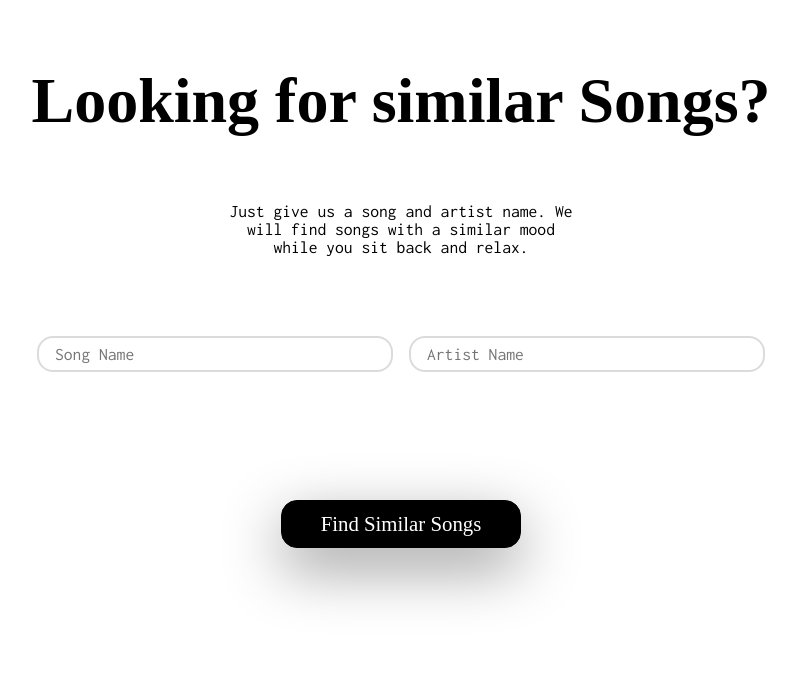
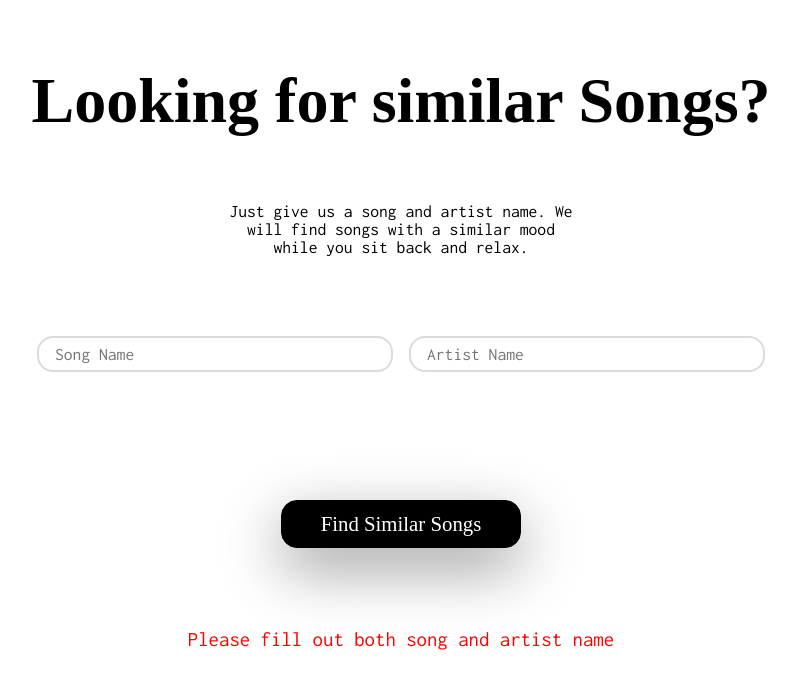
Before and after one commit to Simon-0711/ta_lyrics_sentiment_classification, a React (Create React App) app in the folder frontend/mood_classification/: page / in a window 1280 px wide. Both pictures are taken after a click on the button "Find Similar Songs". Shown: the top 688 px of the page, without its empty margins (239-1037 px from the left). Built offline with nearby package versions, Linux system fonts and the light colour scheme; a web font is replaced by a local one.

Commit message:
Add error message for incomplete user input

```diff
--- a/frontend/mood_classification/public/style.css
+++ b/frontend/mood_classification/public/style.css
@@ -48,20 +48,6 @@ body {
     -moz-transform: scale(1.05, 1.05);
 }
 
-#songNameInput {
-    display: block;
-    margin-left: auto;
-    margin-right: auto;
-    margin-top: 5rem;
-    font-family: 'Inconsolata', serif;
-    font-weight: 400;
-    font-size: 1.3em;
-    width: 30rem;
-    height: 3rem;
-    border: 2px solid #DBDBDB;
-    border-radius: 1.5rem;
-}
-
 div.searchInput input {
     font-family: 'Inconsolata', serif;
     font-weight: 400;
@@ -83,3 +69,13 @@ div.searchInput {
     margin-top: 5rem;
     text-align: center;
 }
+
+#errorMissingInput {
+    display: block;
+    text-align: center;
+    margin-top: 5rem;
+    font-family: 'Inconsolata', serif;
+    font-weight: 400;
+    font-size: 1.3em;
+    color: #ff0000;
+}
--- a/frontend/mood_classification/src/components/Main.js
+++ b/frontend/mood_classification/src/components/Main.js
@@ -4,6 +4,8 @@ export default function Main() {
     // Variables for song and artist name
     const [song_name, set_song_name] = useState(null)
     const [artist_name, set_artist_name] = useState(null)
+    // Saves if user input was correct
+    const [wrongInputIsShown, setWrongInputIsShown] = useState(false);
 
     // Functions to get song and artist name
     function getSongName(input_box_input) {
@@ -19,6 +21,9 @@ export default function Main() {
             // send to fast api
             console.log(song_name)
             console.log(artist_name)
+            setWrongInputIsShown(false)
+        } else {
+            setWrongInputIsShown(true)
         }
     }
 
@@ -27,11 +32,12 @@ export default function Main() {
             <h1 id='mainHeader'>Looking for similar Songs?</h1>
             <p id='lyricsRequest'>Just give us a song and artist name. We will find songs with a similar mood while you sit back and relax. </p>
 
-            <div className="searchInput">
+            <div id="searchInput" className="searchInput">
                 <input type="text" name="inputSong" id="inputSong" required spellCheck="false" placeholder='Song Name' onChange={getSongName}></input>
                 <input type="text" name="inputArtist" id="inputArtist" required spellCheck="false" placeholder='Artist Name' onChange={getArtistName}></input>
             </div>
             <button id='searchSimilarLyricsButton' name="searchLyrics" onClick={() => sendToFastApi(song_name, artist_name)}>Find Similar Songs</button>
+            {wrongInputIsShown && <p id="errorMissingInput">Please fill out both song and artist name</p>}
         </div >
     )
 }
```
